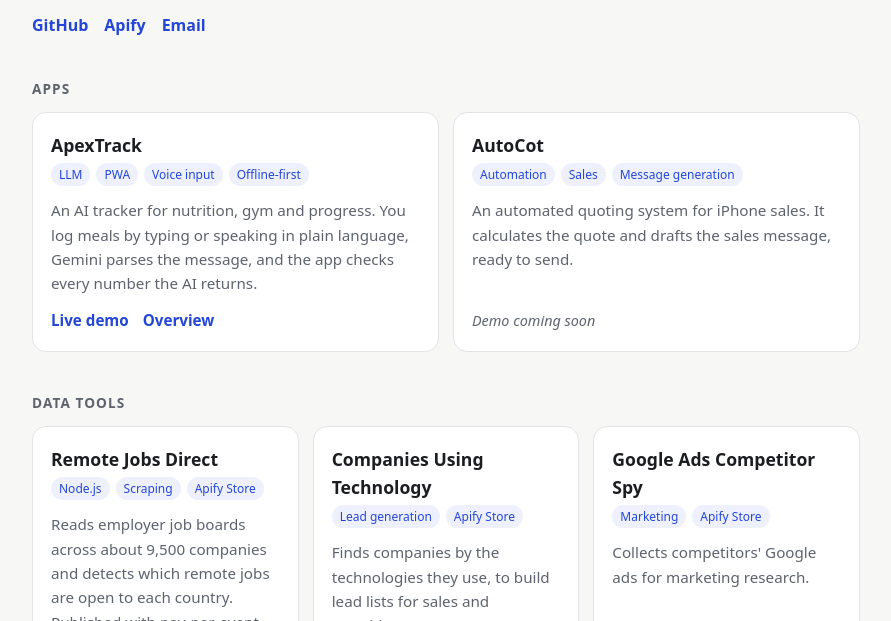
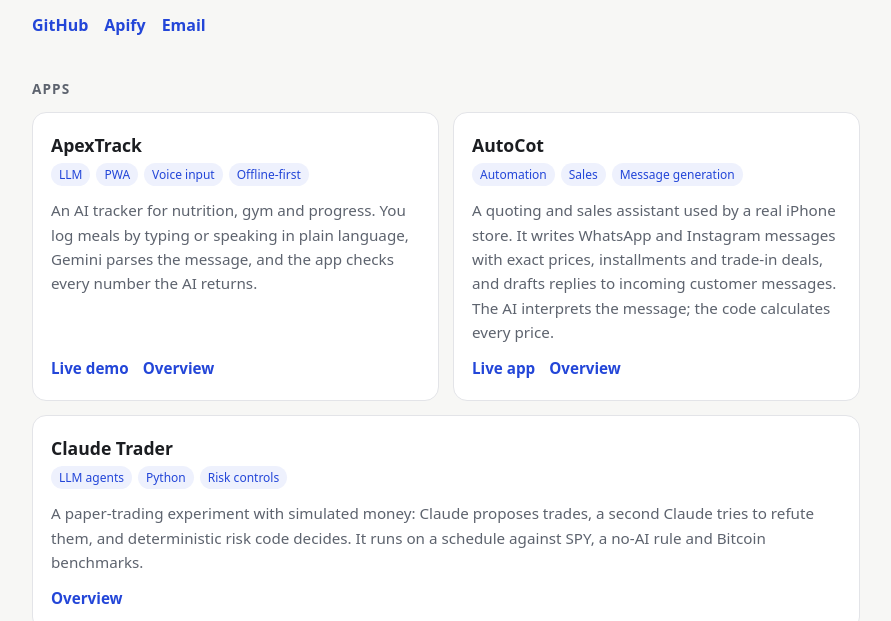
Before and after one commit to andinoworks/portfolio, a plain HTML site: page index.html in a window 1280 px wide. Shown: the part 179-800 px from the top of the page, without its empty margins (194-1085 px from the left). Drawn offline with Linux system fonts and the light colour scheme.

Commit message:
Add AutoCot links and Claude Trader
Co-Authored-By: Claude Opus 5.5 <noreply@anthropic.com>

```diff
--- a/index.html
+++ b/index.html
@@ -44,8 +44,17 @@ footer { margin-top:48px; color:var(--mute); font-size:.9rem; }
     <div class="card">
       <h3>AutoCot</h3>
       <div class="tags"><span>Automation</span><span>Sales</span><span>Message generation</span></div>
-      <p>An automated quoting system for iPhone sales. It calculates the quote and drafts the sales message, ready to send.</p>
-      <div class="act"><span class="soon">Demo coming soon</span></div>
+      <p>A quoting and sales assistant used by a real iPhone store. It writes WhatsApp and Instagram messages with exact prices, installments and trade-in deals, and drafts replies to incoming customer messages. The AI interprets the message; the code calculates every price.</p>
+      <div class="act"><a href="https://script.google.com/macros/s/AKfycbx0RoLM216f1t0I_UrTY7iwWeET_6zQ2sOEJSmZ6nb7sZGznYu0cseWyDzZRq-T3Dlg/exec">Live app</a><a href="https://github.com/andinoworks/autocot">Overview</a></div>
+    </div>
+  </div>
+
+  <div class="grid" style="margin-top:14px">
+    <div class="card">
+      <h3>Claude Trader</h3>
+      <div class="tags"><span>LLM agents</span><span>Python</span><span>Risk controls</span></div>
+      <p>A paper-trading experiment with simulated money: Claude proposes trades, a second Claude tries to refute them, and deterministic risk code decides. It runs on a schedule against SPY, a no-AI rule and Bitcoin benchmarks.</p>
+      <div class="act"><a href="https://github.com/andinoworks/claude-trader">Overview</a></div>
     </div>
   </div>
 
```
